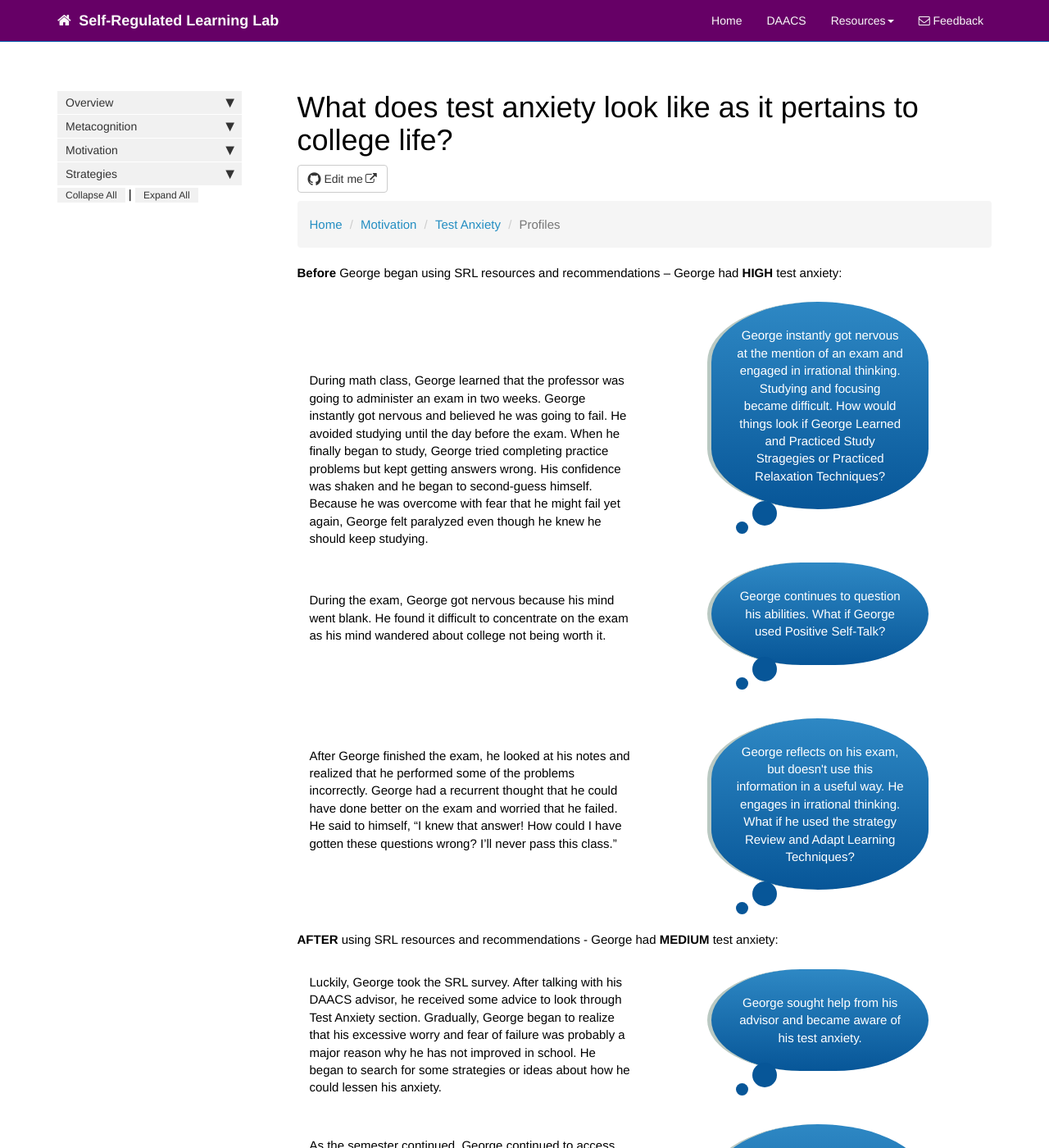
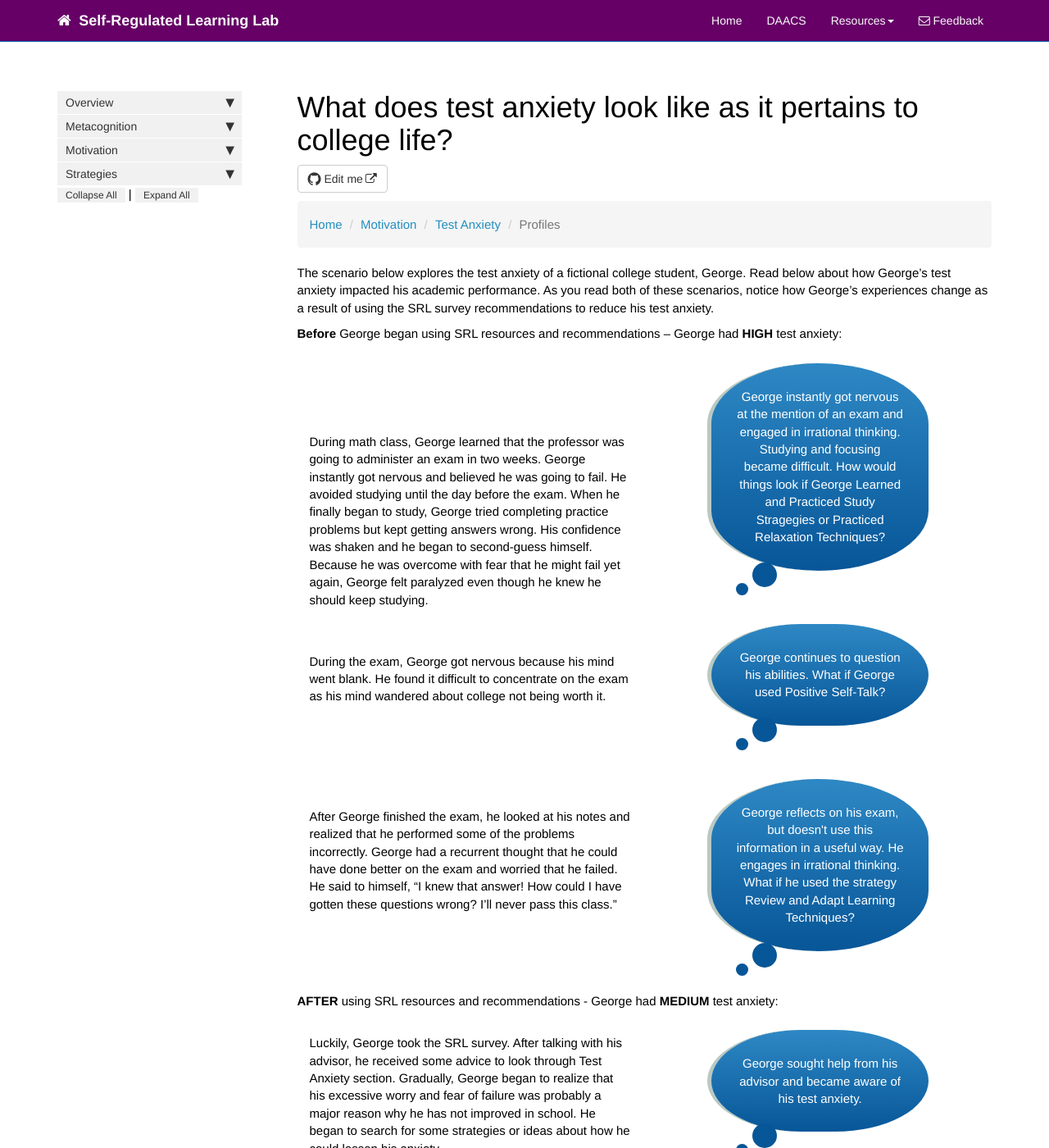
Before and after one commit to dfranklin02/SRL, a Jekyll site: the page built from docs/pages/motivation/anxiety_profile.md, in a window 1280 px wide and 1400 px high. Shown: the whole window at 82% size. Built offline with Jekyll 4.4.1, drawn with Linux system fonts in a browser that asks for light colours; nearby versions of some CDN libraries; comment, search, counter and statistics services are not loaded; some of the changed text lies outside the part shown.

Commit message:
Update anxiety_profile.md

```diff
--- a/docs/pages/motivation/anxiety_profile.md
+++ b/docs/pages/motivation/anxiety_profile.md
@@ -14,6 +14,9 @@ toc: false
     <li><a href="anxiety.html">Test Anxiety</a></li>
     <li class="active">Profiles</li>
 </ul>
+The scenario below explores the test anxiety of a fictional college student, George. Read below about how George's test anxiety impacted his academic performance. As you read both of these scenarios, notice how George's experiences change as a result of using the SRL survey recommendations to reduce his test anxiety.
+
+
 
 **Before** George began using SRL resources and recommendations – George had **HIGH** test anxiety:
 
@@ -37,7 +40,7 @@ George reflects on his exam, but doesn't use this information in a useful way. H
 **AFTER** using SRL resources and recommendations - George had **MEDIUM** test anxiety:
 
 <div class="col-md-6" style="margin-top: 20px"> <!-- Adjust the margin-top until the text displays where you want -->
-Luckily, George took the SRL survey. After talking with his DAACS advisor, he received some advice to look through Test Anxiety section. Gradually, George began to realize that his excessive worry and fear of failure was probably a major reason why he has not improved in school. He began to search for some strategies or ideas about how he could lessen his anxiety.
+Luckily, George took the SRL survey. After talking with his advisor, he received some advice to look through Test Anxiety section. Gradually, George began to realize that his excessive worry and fear of failure was probably a major reason why he has not improved in school. He began to search for some strategies or ideas about how he could lessen his anxiety.
 </div><div class="col-md-6"><blockquote class="oval-thought">
 George sought help from his advisor and became aware of his test anxiety.
 </blockquote></div>
```
